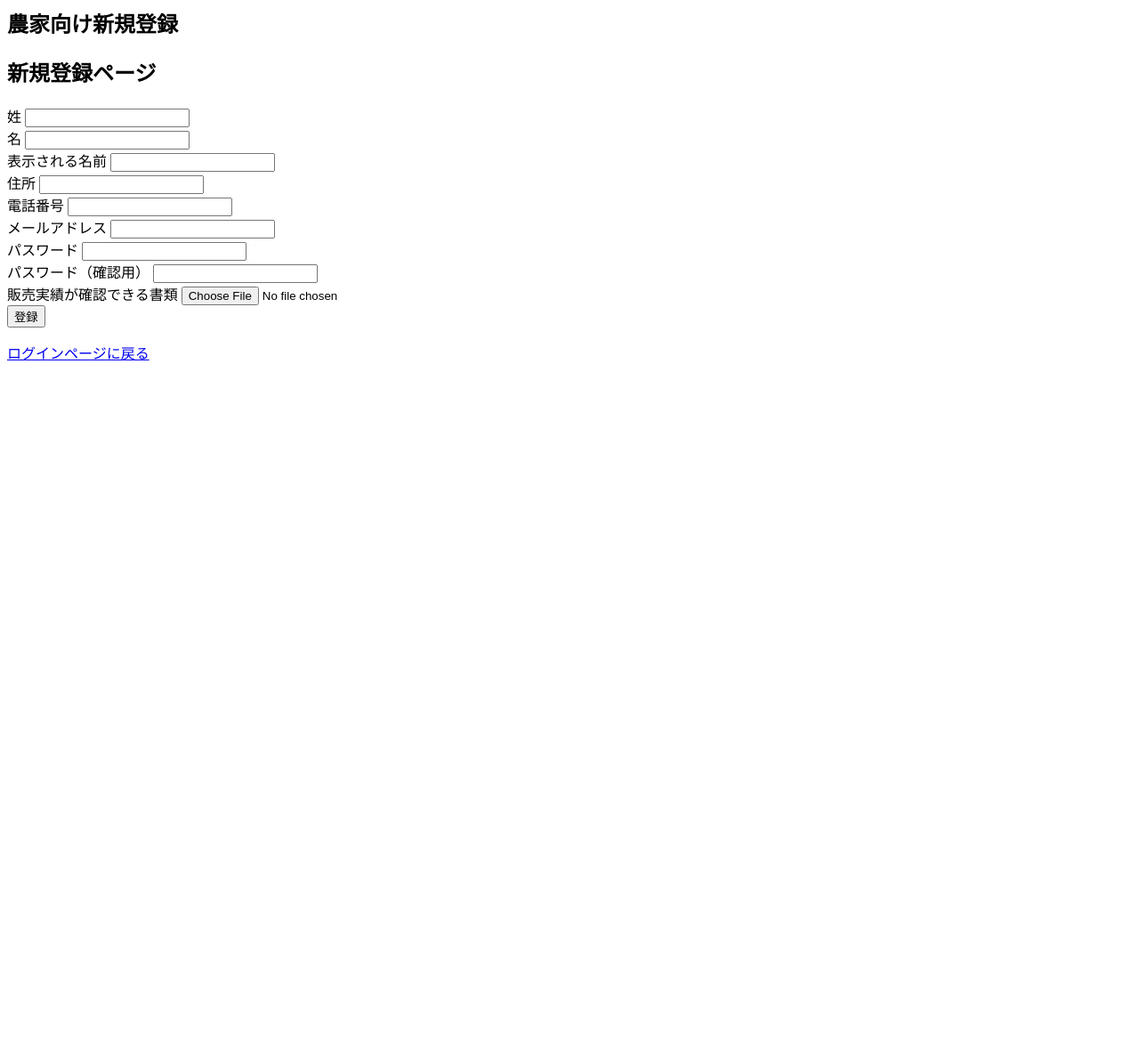
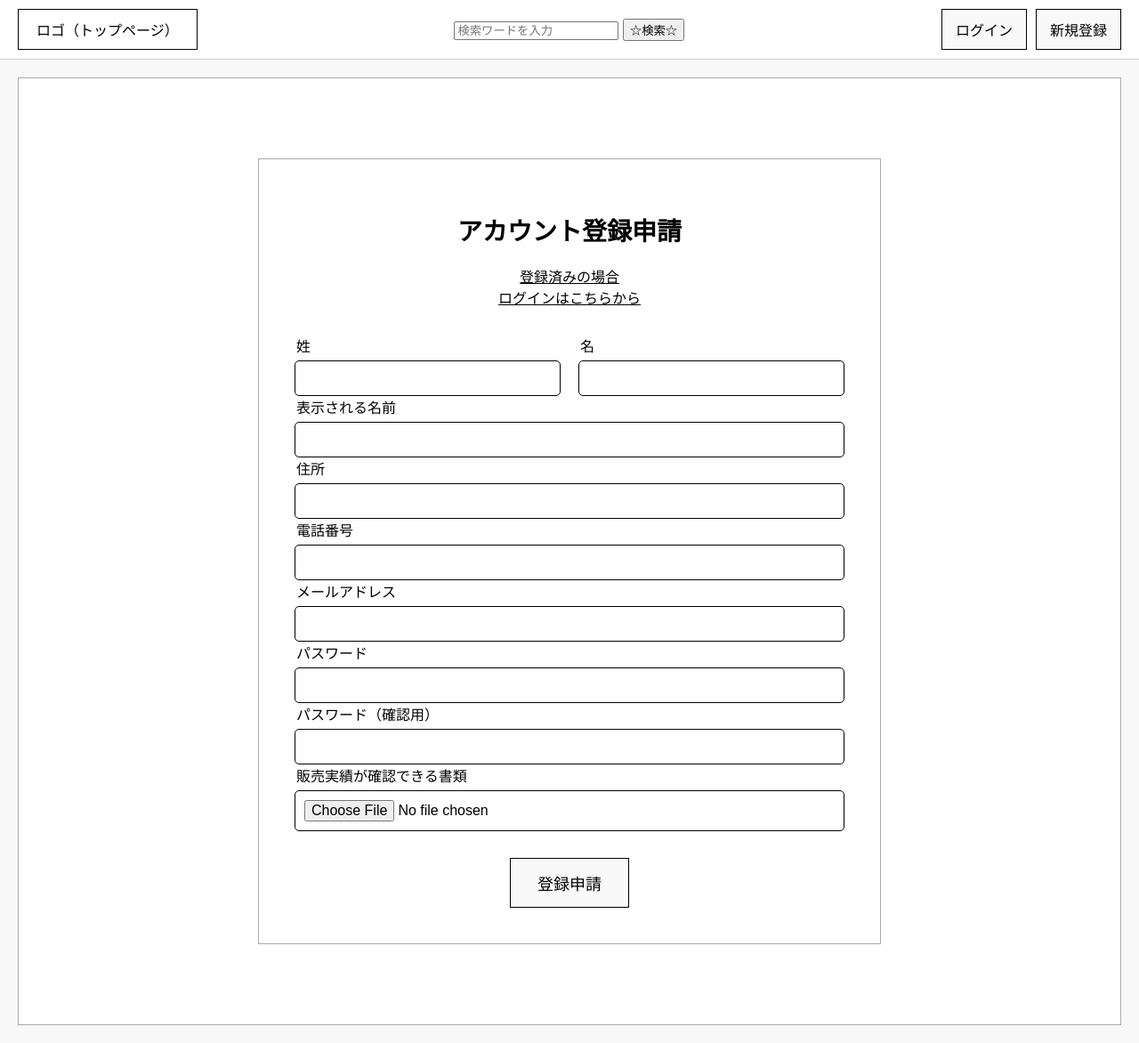
Before and after one commit to T-kouki/local-vege-link, a Django app: page /polls/signup/farm/ in a window 1280 px wide. Shown: the whole page at 89% size. Before the commit the page ends 405 px from the top, so only its background shows below. Run offline with Django 5.2, Linux system fonts and the light colour scheme.

Commit message:
11/11 14:20 新規登録画面

```diff
--- a/static/css/no_login_base.css
+++ b/static/css/no_login_base.css
@@ -246,3 +246,88 @@ main {
     text-decoration: underline;
     color: black;
 }
+
+/* ====== 新規登録フォームレイアウト ====== */
+.signup-container {
+    width: 90%;
+    max-width: 700px;
+    margin: 40px auto;
+    background-color: #fff;
+    border: 1px solid #aaa;
+    padding: 40px;
+    box-sizing: border-box;
+}
+
+.signup-title {
+    font-size: 28px;
+    font-weight: bold;
+    margin-bottom: 20px;
+    text-align: center;
+}
+
+.login-link {
+    text-align: center;
+    margin-bottom: 30px;
+    font-size: 16px;
+}
+
+.login-link a {
+    text-decoration: underline;
+    color: black;
+}
+
+.signup-form label {
+    text-align: left;
+    display: block;
+    font-size: 16px;
+    margin-bottom: 5px;
+    padding-left: 2px;
+}
+
+.form-row {
+    display: flex;
+    gap: 20px;
+    flex-wrap: wrap;
+}
+
+.form-group {
+    flex: 1;
+    display: flex;
+    flex-direction: column;
+}
+
+.form-group label {
+    font-size: 16px;
+    margin-bottom: 5px;
+}
+
+.form-group input,
+.form-group textarea,
+.form-group select {
+    padding: 10px;
+    font-size: 16px;
+    border: 1px solid #000;
+    border-radius: 5px;
+    width: 100%;
+    box-sizing: border-box;
+}
+
+.error-message {
+    color: red;
+    font-size: 14px;
+    margin-top: 5px;
+}
+
+.submit-button {
+    margin: 30px auto 0 auto;
+    padding: 14px 30px;
+    font-size: 18px;
+    border: 1px solid #000;
+    background-color: #f9f9f9;
+    cursor: pointer;
+    display: block;
+}
+
+.submit-button:hover {
+    background-color: #eee;
+}
--- a/templates/no_login/signup_farm.html
+++ b/templates/no_login/signup_farm.html
@@ -1,66 +1,90 @@
-<!-- signup_farm.html -->
-<h2>農家向け新規登録</h2>
-<!DOCTYPE html>
-<html lang="ja">
+{% extends 'no_login_base.html' %}
+{% load static %}
 
-<head>
-    <meta charset="UTF-8">
-    <title>新規登録</title>
-</head>
+{% block title %}農家向け新規登録{% endblock %}
 
-<body>
-    <h2>新規登録ページ</h2>
-    <form method="post" enctype="multipart/form-data">
+{% block content %}
+<main class="signup-container">
+    <h1 class="signup-title">アカウント登録申請</h1>
+    <div class="login-link">
+        <a href="{% url 'login' %}">登録済みの場合<br>ログインはこちらから</a>
+    </div>
+
+    <form method="post" enctype="multipart/form-data" class="signup-form">
         {% csrf_token %}
-        <div>
-            <label for="{{ form.familyname.id_for_label }}">姓</label>
-            {{ form.familyname }}
-            {{ form.familyname.errors }}
+
+        <div class="form-row">
+            <div class="form-group">
+                <label for="{{ form.familyname.id_for_label }}">姓</label>
+                {{ form.familyname }}
+                {% if form.familyname.errors %}
+                    <div class="error-message">{{ form.familyname.errors }}</div>
+                {% endif %}
+            </div>
+
+            <div class="form-group">
+                <label for="{{ form.lastname.id_for_label }}">名</label>
+                {{ form.lastname }}
+                {% if form.lastname.errors %}
+                    <div class="error-message">{{ form.lastname.errors }}</div>
+                {% endif %}
+            </div>
         </div>
-        <div>
-            <label for="{{ form.lastname.id_for_label }}">名</label>
-            {{ form.lastname }}
-            {{ form.lastname.errors }}
-        </div>
-        <div>
+
+        <div class="form-group">
             <label for="{{ form.farm_name.id_for_label }}">表示される名前</label>
             {{ form.farm_name }}
-            {{ form.farm_name.errors }}
+            {% if form.farm_name.errors %}
+                <div class="error-message">{{ form.farm_name.errors }}</div>
+            {% endif %}
         </div>
-        <div>
+
+        <div class="form-group">
             <label for="{{ form.address.id_for_label }}">住所</label>
             {{ form.address }}
-            {{ form.address.errors }}
+            {% if form.address.errors %}
+                <div class="error-message">{{ form.address.errors }}</div>
+            {% endif %}
         </div>
-        <div>
+
+        <div class="form-group">
             <label for="{{ form.phone_number.id_for_label }}">電話番号</label>
             {{ form.phone_number }}
-            {{ form.phone_number.errors }}
+            {% if form.phone_number.errors %}
+                <div class="error-message">{{ form.phone_number.errors }}</div>
+            {% endif %}
         </div>
-        <div>
+
+        <div class="form-group">
             <label for="{{ form.email.id_for_label }}">メールアドレス</label>
             {{ form.email }}
-            {{ form.email.errors }}
+            {% if form.email.errors %}
+                <div class="error-message">{{ form.email.errors }}</div>
+            {% endif %}
         </div>
-        <div>
+
+        <div class="form-group">
             <label for="{{ form.password1.id_for_label }}">パスワード</label>
             {{ form.password1 }}
-            {{ form.password1.errors }}
+            {% if form.password1.errors %}
+                <div class="error-message">{{ form.password1.errors }}</div>
+            {% endif %}
         </div>
-        <div>
+
+        <div class="form-group">
             <label for="{{ form.password2.id_for_label }}">パスワード（確認用）</label>
             {{ form.password2 }}
-            {{ form.password2.errors }}
+            {% if form.password2.errors %}
+                <div class="error-message">{{ form.password2.errors }}</div>
+            {% endif %}
         </div>
-        <div>
+
+        <div class="form-group">
             <label for="{{ form.image.id_for_label }}">販売実績が確認できる書類</label>
             {{ form.image }}
         </div>
-        <button type="submit">登録</button>
+
+        <button type="submit" class="submit-button">登録申請</button>
     </form>
-
-    <p><a href="{% url 'login' %}">ログインページに戻る</a></p>
-
-</body>
-
-</html>
+</main>
+{% endblock %}
```
Also changed, not shown: templates/no_login/signup_eat.html (+59 -23 lines).
